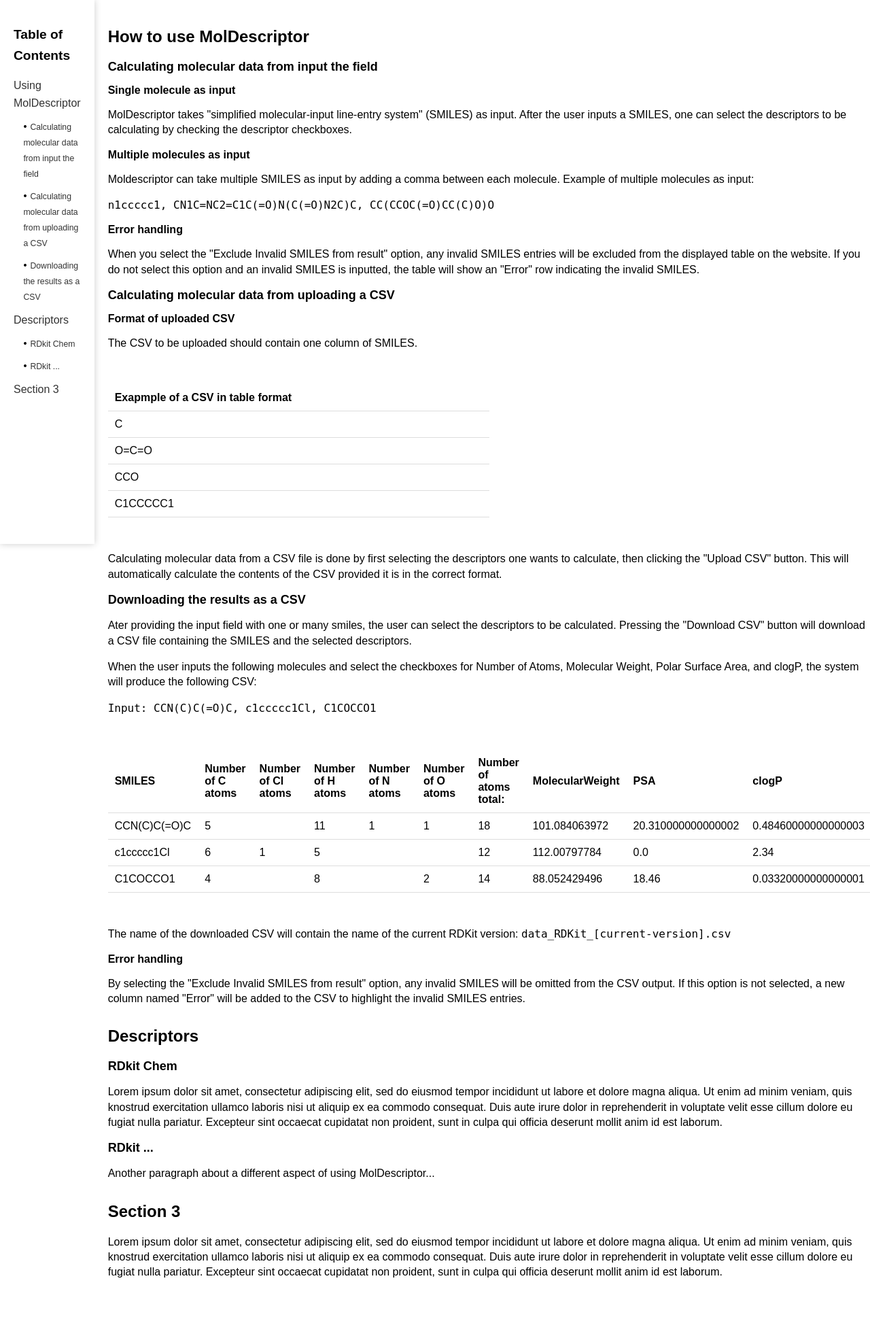
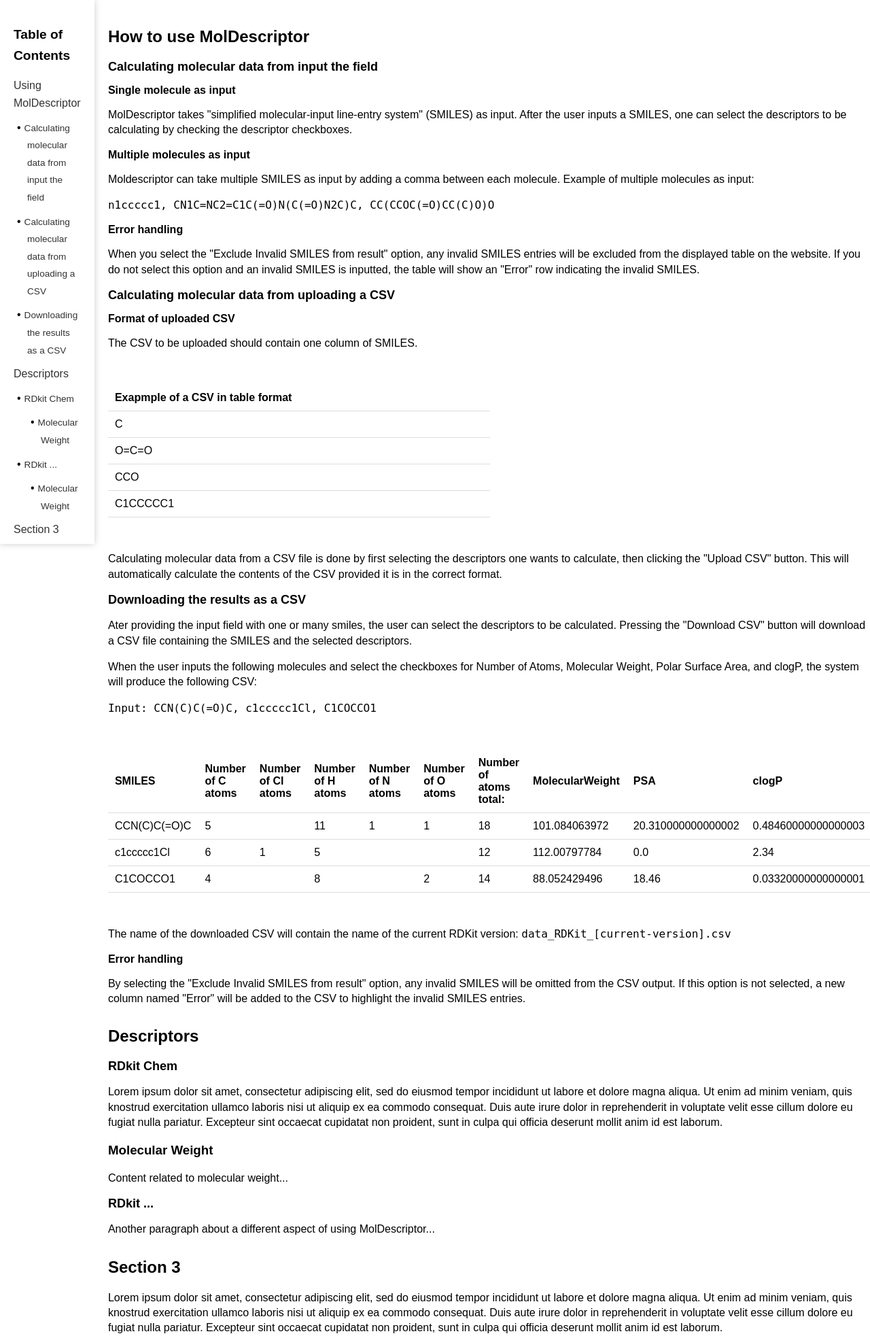
Before and after one commit to masve123/molecule-descriptors-webtool, a Flask app: page /docs in a window 1280 px wide. Shown: the part 43-2008 px from the top of the page at 68% size. Before the commit the page ends 1922 px from the top, so only its background shows below. Run offline with Flask 3, Linux system fonts and the light colour scheme.

Commit message:
Updated table of contents

```diff
--- a/app/static/css/docs.css
+++ b/app/static/css/docs.css
@@ -18,7 +18,7 @@ body, html {
 
 .toc {
     background-color: #fff;
-    width: 500px;  /* Adjust this value to your desired width */
+    width: 600px;  /* Adjust this value to your desired width */
     padding: 20px;
     box-shadow: 0px 0px 10px rgba(0, 0, 0, 0.2);
     line-height: 1.6;
@@ -32,11 +32,11 @@ body, html {
 
 .toc ul {
     list-style-type: none;
-    padding: 0;
+    padding-left: 0;
 }
 
+
 .toc li {
-    margin-bottom: 5px;
     margin-top: 10px;
     margin-bottom: 10px;
 }
@@ -105,12 +105,12 @@ h2 {
 /* Increase space between main sections */
 .toc > ul > li {
     margin-bottom: 0;
+    margin-left: 0;
 }
 
 /* Indent and adjust font size of subsections */
 .toc > ul > li > ul {
-    margin-left: 1em;
-    font-size: 0.9em;
+    margin-left: 20px;
 }
 
 /* Bullet points for subsections */
@@ -129,3 +129,21 @@ h2 {
 .toc li > ul > li > a {
     font-size: 0.85em;
 }
+
+.toc > ul > li > ul > li::before {
+    content: "•";  /* This is the bullet point */
+    display: inline-block;
+    margin-right: 5px;
+    margin-left: -15px; /* This pulls the bullet point to the left */
+}
+
+.toc > ul > li > ul > li > ul {
+    margin-left: 20px;
+}
+
+.toc > ul > li > ul > li > ul > li::before {
+    content: "•";
+    display: inline-block;
+    margin-right: 5px;
+    margin-left: -15px;
+}
--- a/app/templates/docs.html
+++ b/app/templates/docs.html
@@ -29,9 +29,18 @@
                 </li>
                 <li><a href="#section2">Descriptors</a>
                     <ul>
-                        <li><a href="#subsection2-1">RDkit Chem</a></li>
-                        <li><a href="#subsection2-2">RDkit ...</a></li>
+                        <li><a href="#subsection2-1">RDkit Chem</a>
+                            <ul>
+                                <li><a href="#molecular-weight">Molecular Weight</a></li>
+                            </ul>
+                        </li>
+                        <li><a href="#subsection2-2">RDkit ...</a>
+                            <ul>
+                                <li><a href="#... desc">Molecular Weight</a></li>
+                            </ul>
+                        </li>
                     </ul>
+                </li>
                 <li><a href="#section3">Section 3</a></li>
             </ul>
         </aside>
@@ -172,6 +181,8 @@
                 <h1>Descriptors</h1>
                 <h2 id="subsection2-1">RDkit Chem</h2>
                 <p>Lorem ipsum dolor sit amet, consectetur adipiscing elit, sed do eiusmod tempor incididunt ut labore et dolore magna aliqua. Ut enim ad minim veniam, quis knostrud exercitation ullamco laboris nisi ut aliquip ex ea commodo consequat. Duis aute irure dolor in reprehenderit in voluptate velit esse cillum dolore eu fugiat nulla pariatur. Excepteur sint occaecat cupidatat non proident, sunt in culpa qui officia deserunt mollit anim id est laborum.</p>
+                <h3 id="molecular-weight">Molecular Weight</h3>
+                <p>Content related to molecular weight...</p>
                 <h2 id="subsection2-2">RDkit ...</h2>
                 <p>Another paragraph about a different aspect of using MolDescriptor...</p>
             </section>
```
